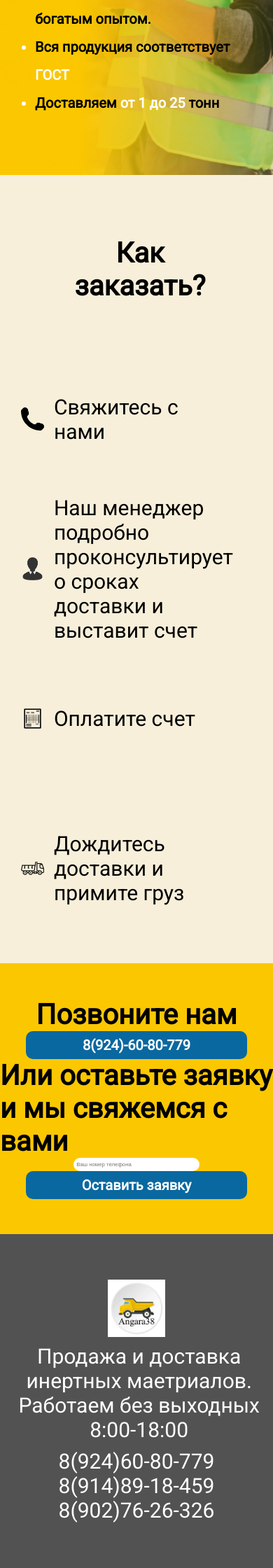
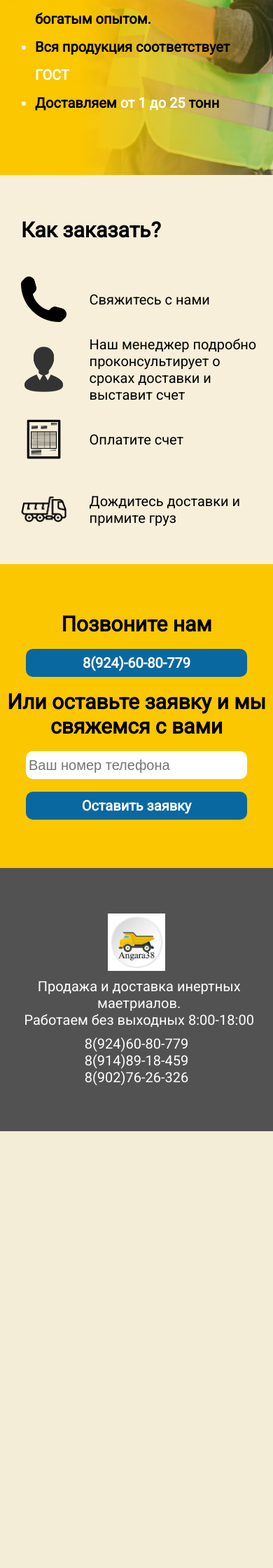
Before and after one commit to pfiryulin/angara38, a PHP site: page / in a window 390 px wide. Shown: the part 1234-3474 px from the top of the page at 70% size. After the commit the page ends 2850 px from the top, so only its background shows below. Run offline with PHP 8.4, Linux system fonts and the light colour scheme.

Commit message:
414 is ready

```diff
--- a/css/maxWidth414.css
+++ b/css/maxWidth414.css
@@ -10,6 +10,10 @@
 
     h1{
         font-size: 16px;
+    }
+
+    h3{
+        font-size: 30px;
     }
 
 
@@ -53,4 +57,36 @@
     .trust-resons{
         font-size: 20px;
         line-height: 40px;
-}
+    }
+    .order{
+        font-size: 20px;
+        column-gap: 14vw;
+    }
+    .order h3{
+        text-align: left;
+        margin-left: 0;
+    }
+
+    .order img{
+
+        max-width: 65px;
+    }
+
+    .callbacksection{
+        font-size: 20px;
+        text-align: center;
+        height: 434px;
+    }
+
+    .callbacksection input{
+        width: 81vw;
+        height: 40px;
+        font-size: 20px;
+    }
+
+    .footer__info{
+        font-size: 20px;
+    }
+
+
+    }
```
